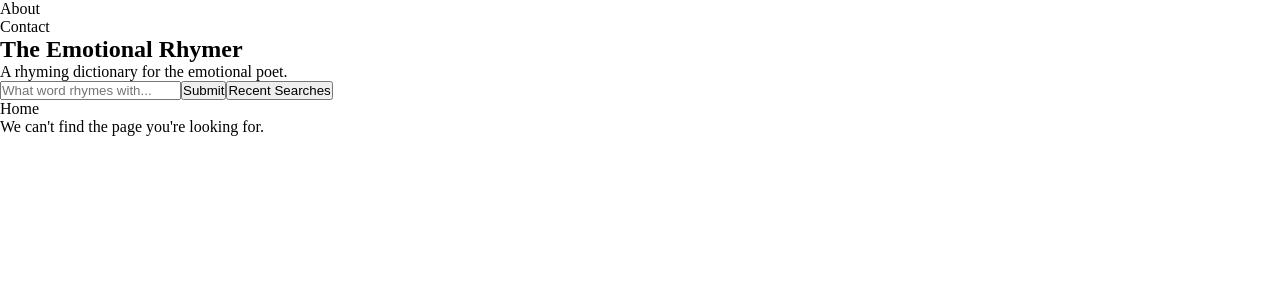
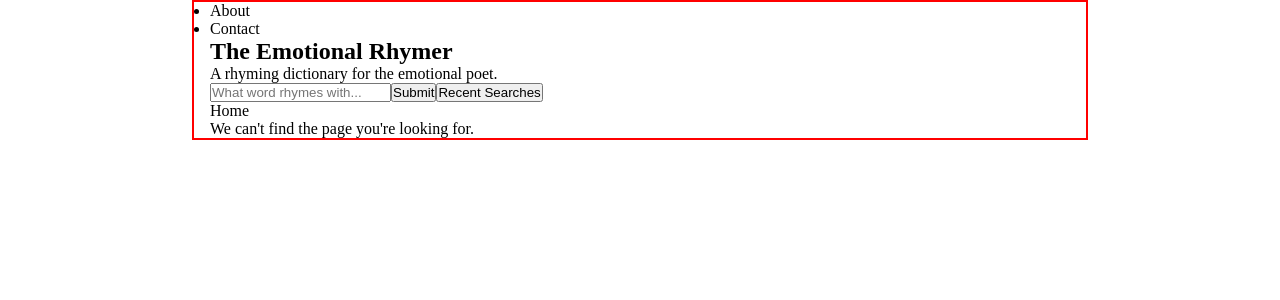
Before and after one commit to tanishaldavey/the-emotional-rhymer, a React (Create React App) app: page / in a window 1280 px wide. Shown: the top 300 px of the page. Built offline with nearby package versions, Linux system fonts and the light colour scheme.

Commit message:
Center App component on larger screen with media query

```diff
--- a/src/components/App/App.scss
+++ b/src/components/App/App.scss
@@ -0,0 +1,12 @@
+.App {
+    border: 2px solid red;
+    padding: 0 1em;
+}
+
+@media screen and (min-width: 769px) {
+    .App {
+        margin: 0 auto;
+        max-width: 1000px;
+        width: 70%;
+    }
+}
```
